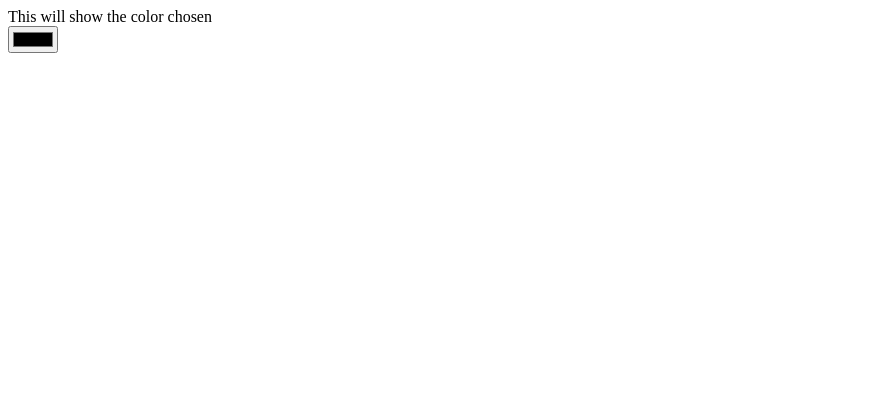
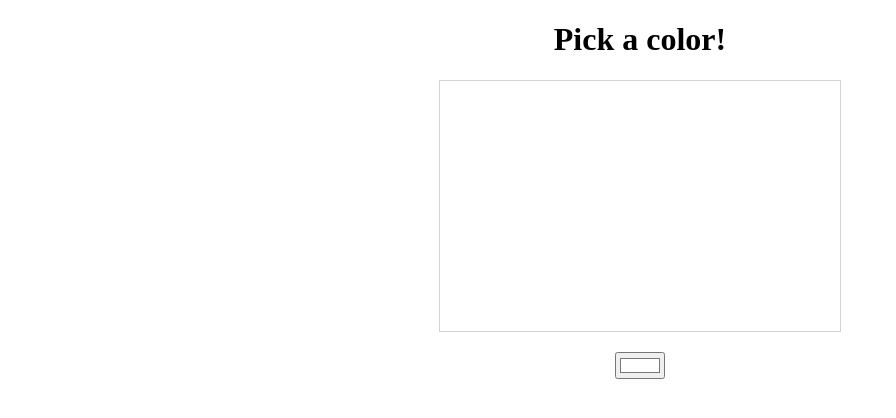
Before and after one commit to mmoga/color-changer, a React (Create React App) app: page / in a window 1280 px wide. Shown: the top 418 px of the page, without its empty margins (0-896 px from the left). Built offline with nearby package versions, Linux system fonts and the light colour scheme.

Commit message:
made color changer work with React

```diff
--- a/src/App.css
+++ b/src/App.css
@@ -0,0 +1,13 @@
+.App {
+    display: block;
+    text-align: center;
+}
+
+.App--colorDisplay {
+    display: block;
+    margin: 0 auto;
+    width: 400px;
+    height: 250px;
+    border: 1px solid lightgrey;
+    margin-bottom: 20px;
+}
--- a/src/App.js
+++ b/src/App.js
@@ -1,21 +1,25 @@
 import React, { Component } from 'react';
 import './App.css';
-import { connect } from 'react-redux';
+// import { connect } from 'react-redux';
 
-const ColorDisplay = props => {
-  return (
-    <div>
-      This will show the color chosen
-    </div>
-  );
-}
 
 class App extends Component {
+  state = {
+    background: '#fff',
+  };
+  handleColor = (event) => {
+    this.setState({ background: event.target.value });
+    console.log(this.state.background);
+  };
   render() {
+    const divStyle = {
+      backgroundColor: this.state.background,
+    }
     return (
-      <div>
-        <ColorDisplay />
-        <input type="color" name="" id=""/>
+      <div className="App">
+        <h1>Pick a color!</h1>
+        <div className="App--colorDisplay" style={divStyle}></div>
+        <input type="color" value="#ffffff" id="" onChange={ this.handleColor }/>
       </div>
     );
   }
```
